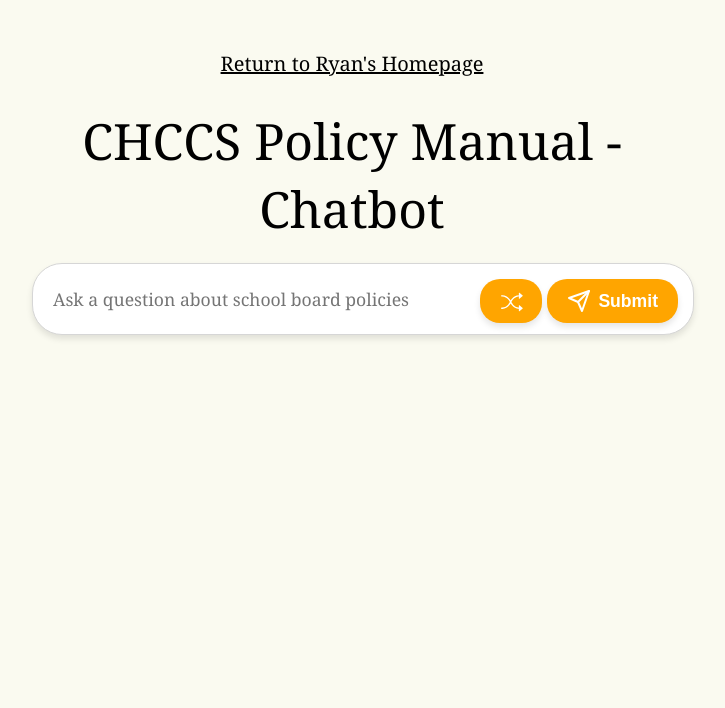
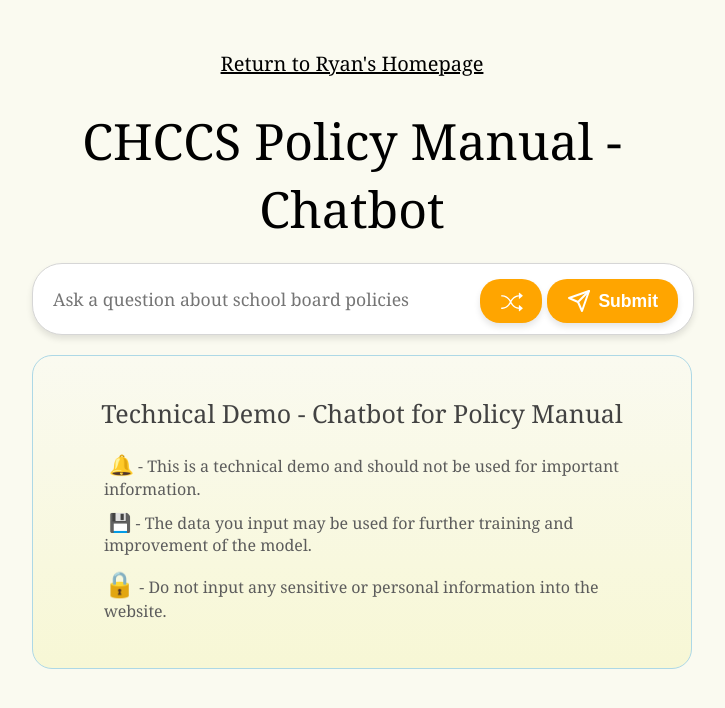
Before and after one commit to ryan-huang1/chccs-chatbot-frontend, a React (Create React App) app: page / in a window 1280 px wide. Shown: the top 708 px of the page, without its empty margins (288-1013 px from the left). Built offline with nearby package versions, Linux system fonts and the light colour scheme.

Commit message:
use description box

```diff
--- a/src/pages/DescriptionBox.js
+++ b/src/pages/DescriptionBox.js
@@ -12,7 +12,7 @@
       borderRadius: "20px",
       display: "flex",
       flexDirection: "column",
-      justifyContent: "flex-start",
+      justifyContent: "center",
       alignItems: "center",
       padding: "20px",
     },
@@ -51,14 +51,14 @@
 
   return (
     <div style={styles.box}>
-      <p style={styles.text}>Technical Demo - SOTA Latin Translator</p>
+      <p style={styles.text}>Technical Demo - Chatbot for Policy Manual</p>
       <ul style={styles.list}>
         <li style={styles.listItem}>
           <span style={styles.emojiBell}>🔔</span>
           <span>
             {" "}
             - This is a technical demo and should not be used for important
-            translations.
+            information.
           </span>
         </li>
         <li style={styles.listItem}>
@@ -74,7 +74,7 @@
           <span>
             {" "}
             - Do not input any sensitive or personal information into the
-            translator.
+            website.
           </span>
         </li>
       </ul>
--- a/src/pages/Home.js
+++ b/src/pages/Home.js
@@ -2,11 +2,14 @@
 import axios from "axios";
 import TitleCard from "./TitleCard";
 import InputComponent from "./InputComponent";
+import DescriptionBox from "./DescriptionBox";
 import ContentBox from "./ContentBox";
 
 function Home() {
   const [isSmallScreen, setIsSmallScreen] = useState(window.innerWidth < 1200);
+  const [showDescriptionBox, setShowDescriptionBox] = useState(true);
   const [showContentBox, setShowContentBox] = useState(false);
+  const [descriptionBoxOpacity, setDescriptionBoxOpacity] = useState(1);
   const [contentBoxOpacity, setContentBoxOpacity] = useState(0);
   const [modelResponse, setModelResponse] = useState("");
   const [isLoading, setIsLoading] = useState(false);
@@ -21,6 +24,8 @@
   }, []);
 
   const handleSubmit = (input) => {
+    setDescriptionBoxOpacity(0);
+    setShowDescriptionBox(false);
     setShowContentBox(true);
     setIsLoading(true);
     setContentBoxOpacity(0);
@@ -64,6 +69,12 @@
       width: isSmallScreen ? "80%" : "50%",
       marginBottom: "20px",
     },
+    descriptionBox: {
+      width: isSmallScreen ? "80%" : "50%",
+      marginBottom: "20px",
+      opacity: descriptionBoxOpacity,
+      transition: "opacity 0.3s ease-out",
+    },
     contentBox: {
       width: isSmallScreen ? "80%" : "50%",
       marginBottom: "20px",
@@ -80,8 +91,13 @@
       <div style={styles.inputComponent}>
         <InputComponent onSubmit={handleSubmit} isLoading={isLoading} />
       </div>
+      {showDescriptionBox && (
+        <div style={styles.descriptionBox}>
+          <DescriptionBox />
+        </div>
+      )}
       {showContentBox && (
-        <div style={{ ...styles.contentBox, opacity: contentBoxOpacity }}>
+        <div style={styles.contentBox}>
           <ContentBox text={modelResponse} />
         </div>
       )}
```
